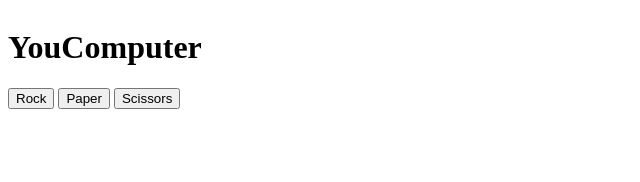
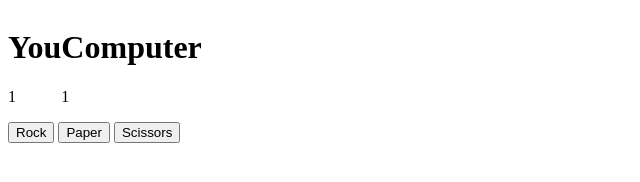
Before and after one commit to SonDo580/rock-paper-scissors, a plain HTML site: page index.html in a window 1280 px wide. Shown: the whole page, without its empty margins (0-640 px from the left). Drawn offline with Linux system fonts and the light colour scheme.

Commit message:
Put the buttons in a div

```diff
--- a/index.html
+++ b/index.html
@@ -1,29 +1,34 @@
 <!DOCTYPE html>
 <html lang="en">
+
 <head>
     <meta charset="UTF-8">
     <meta http-equiv="X-UA-Compatible" content="IE=edge">
     <meta name="viewport" content="width=device-width, initial-scale=1.0">
     <title>Rock-Paper-Scissors</title>
 </head>
+
 <body>
     <div style="display: flex">
         <div class="player">
             <h1>You</h1>
-            <p class="score"></p>
+            <p class="score">1</p>
         </div>
         <div class="computer">
             <h1>Computer</h1>
-            <p class="score"></p>
+            <p class="score">1</p>
         </div>
     </div>
 
-    <button>Rock</button>
-    <button>Paper</button>
-    <button>Scissors</button>
+    <div class="buttons">
+        <button>Rock</button>
+        <button>Paper</button>
+        <button>Scissors</button>
+    </div>
 
     <div id="result"></div>
 
     <script src="./main.js"></script>
 </body>
+
 </html>
```
